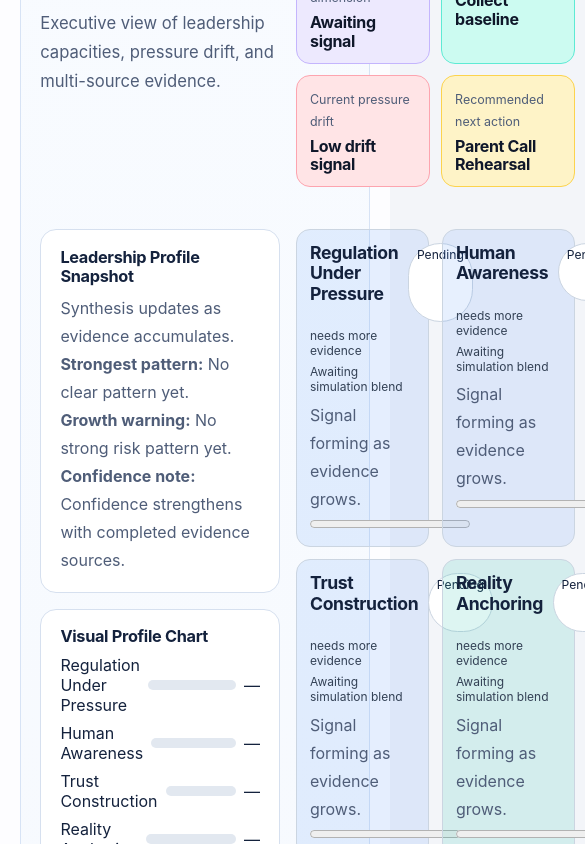
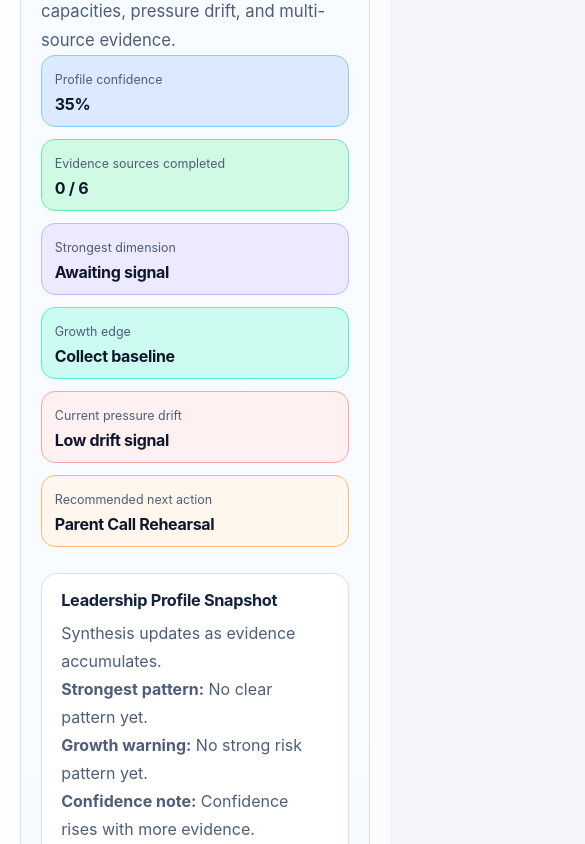
Before and after one commit to DrRobF/rob-furman-portfolio, a Next.js app: page /human-equation-suite/dashboard in a window 390 px wide. Shown: the part 560-1404 px from the top of the page, 585 px wide, since content can reach past the window. Built offline with nearby package versions, Linux system fonts and the light colour scheme.

Commit message:
Fix dashboard responsive grid layout and container stability

```diff
--- a/app/globals.css
+++ b/app/globals.css
@@ -1718,3 +1718,77 @@ p {
 .timeline-panel { background: linear-gradient(110deg, #eef2ff, #f8fafc); }
 .dashboard-tabs { display:flex; flex-wrap:wrap; gap:0.55rem; }
 @media (max-width: 1000px){ .kpi-strip { grid-template-columns: repeat(2,minmax(0,1fr)); } .dashboard-row-two { grid-template-columns:1fr; } .dimension-grid { grid-template-columns: repeat(2,minmax(0,1fr)); } .evidence-grid { grid-template-columns:1fr; } }
+
+/* Human Equation Suite dashboard layout rescue */
+.hes-dashboard-shell {
+  width: 100%;
+  max-width: 1240px;
+  margin: 0 auto;
+  padding: 1.25rem;
+  background: linear-gradient(180deg, #f8fbff, #f4f7fc);
+  border: 1px solid #d7e3f5;
+  border-radius: 20px;
+}
+.hes-dashboard-shell .card,
+.hes-dashboard-shell article {
+  min-width: 0;
+}
+.hes-kpi-strip {
+  display: grid;
+  grid-template-columns: repeat(auto-fit, minmax(180px, 1fr));
+  gap: 0.75rem;
+}
+.hes-profile-row {
+  display: grid;
+  grid-template-columns: minmax(0, 1fr) minmax(0, 1fr);
+  gap: 1rem;
+  align-items: start;
+}
+.hes-dimension-grid {
+  display: grid;
+  grid-template-columns: repeat(auto-fit, minmax(240px, 1fr));
+  gap: 0.85rem;
+}
+.hes-evidence-grid {
+  display: grid;
+  grid-template-columns: repeat(auto-fit, minmax(240px, 1fr));
+  gap: 0.85rem;
+}
+.hes-dashboard-tabs {
+  display: flex;
+  flex-wrap: wrap;
+  gap: 0.55rem;
+  position: static;
+}
+.hes-report-panel {
+  position: static;
+  overflow: visible;
+}
+.hes-dimension-grid .dimension-tile,
+.hes-evidence-grid .evidence-card {
+  padding: 1rem;
+  overflow-wrap: anywhere;
+}
+.hes-evidence-grid .evidence-card.is-complete {
+  border-left: 4px solid #10b981;
+}
+.hes-dimension-grid .dimension-tile.dim-foundational { background: #eaf2ff; }
+.hes-dimension-grid .dimension-tile.dim-applied { background: #e6f8f6; }
+.hes-dimension-grid .dimension-tile.dim-organizational { background: #f2ebff; }
+.hes-kpi-strip .kpi-rose { background: #fff1f2; border-color: #fda4af; }
+.hes-kpi-strip .kpi-amber { background: #fff7ed; border-color: #fdba74; }
+
+@media (max-width: 1024px) {
+  .hes-profile-row {
+    grid-template-columns: minmax(0, 1fr);
+  }
+  .hes-kpi-strip {
+    grid-template-columns: repeat(2, minmax(180px, 1fr));
+  }
+}
+
+@media (max-width: 640px) {
+  .hes-kpi-strip {
+    grid-template-columns: minmax(0, 1fr);
+  }
+}
--- a/app/human-equation-suite/dashboard/page.js
+++ b/app/human-equation-suite/dashboard/page.js
@@ -68,13 +68,13 @@ export default function HumanEquationDashboardPage() {
   const completedSources = Object.values(profile.evidenceSources).filter((s) => s.status === 'completed').length;
 
   return <section className="section section-light"><div className="container"><LanguageSwitcher /><HumanEquationNav />
-    <div className="dashboard-shell top-space-sm">
+    <div className="hes-dashboard-shell top-space-sm">
       <div className="dashboard-hero">
         <p className="eyebrow">Human Equation Dashboard</p><h1>Leadership Pressure Profile</h1>
         <p className="lead">{profile.interpretation?.summary || 'Executive view of leadership capacities, pressure drift, and multi-source evidence.'}</p>
       </div>
 
-      <div className="kpi-strip">
+      <div className="hes-kpi-strip">
         <article className="kpi-card kpi-blue"><p>Profile confidence</p><h3>{Math.round(profile.confidenceLevels.baseline * 100)}%</h3></article>
         <article className="kpi-card kpi-green"><p>Evidence sources completed</p><h3>{completedSources} / {Object.keys(profile.evidenceSources).length}</h3></article>
         <article className="kpi-card kpi-purple"><p>Strongest dimension</p><h3>{strongest?.label || 'Awaiting signal'}</h3></article>
@@ -83,28 +83,28 @@ export default function HumanEquationDashboardPage() {
         <article className="kpi-card kpi-amber"><p>Recommended next action</p><h3>{profile.recommendations?.nextSimulation || 'Start Parent Call'}</h3></article>
       </div>
 
-      <div className="dashboard-row-two top-space">
-        <article className="card leadership-snapshot"><h2>Leadership Profile Snapshot</h2><p>{profile.interpretation?.summary || 'Synthesis updates as evidence accumulates.'}</p><p><strong>Strongest pattern:</strong> {strongest?.growthNote || 'No clear pattern yet.'}</p><p><strong>Growth warning:</strong> {profile.distortions.emerging[0] || 'No strong risk pattern yet.'}</p><p><strong>Confidence note:</strong> {profile.interpretation?.confidenceNarrative || 'Confidence strengthens with completed evidence sources.'}</p></article>
+      <div className="hes-profile-row top-space">
+        <article className="card leadership-snapshot"><h2>Leadership Profile Snapshot</h2><p>{profile.interpretation?.summary || 'Synthesis updates as evidence accumulates.'}</p><p><strong>Strongest pattern:</strong> {strongest?.growthNote || 'No clear pattern yet.'}</p><p><strong>Growth warning:</strong> {profile.distortions.emerging[0] || 'No strong risk pattern yet.'}</p><p><strong>Confidence note:</strong> {profile.interpretation?.confidenceNarrative || 'Confidence rises with more evidence.'}</p></article>
         <article className="card profile-chart"><h2>Visual Profile Chart</h2>{dimensionDefinitions.map(({ key, label }, i) => { const score = profile.dimensions[key]?.blendedCompositeScore || 0; const meta = layerMeta[layerKey(i)]; return <div key={key} className="bar-row"><div className="bar-label">{label}</div><div className="bar-track"><div className={`bar-fill ${meta.cls}`} style={{ width: `${(score / 5) * 100}%` }} /></div><span>{score ? score.toFixed(1) : '—'}</span></div>; })}</article>
       </div>
 
-      <div className="dimension-grid top-space">
-        {dimensionDefinitions.map(({ key, label }, i) => { const d = profile.dimensions[key]; const m = layerMeta[layerKey(i)]; return <article key={key} className={`dimension-tile ${m.cls}`}><header><h3>{label}</h3><span className="score-pill">{Number.isFinite(d.blendedCompositeScore) ? `${d.blendedCompositeScore.toFixed(1)} / 5` : 'Pending'}</span></header><div className="tile-meta"><span>{d.confidence.replaceAll('_', ' ')}</span><span>{d.strongestEvidenceSource}</span></div><p>{d.growthNote || 'Signal forming as evidence grows.'}</p><progress max="100" value={d.statusProgress} style={{ accentColor: m.color }} /></article>; })}
+      <div className="hes-dimension-grid top-space">
+        {dimensionDefinitions.map(({ key, label }, i) => { const d = profile.dimensions[key]; const m = layerMeta[layerKey(i)]; return <article key={key} className={`dimension-tile ${m.cls}`}><header><h3>{label}</h3><span className="score-pill">{Number.isFinite(d.blendedCompositeScore) ? `${d.blendedCompositeScore.toFixed(1)} / 5` : 'Pending'}</span></header><div className="tile-meta"><span>{d.confidence.replaceAll('_', ' ')}</span><span>{d.strongestEvidenceSource}</span></div><p>{d.growthNote || 'Signal forming.'}</p><progress max="100" value={d.statusProgress} style={{ accentColor: m.color }} /></article>; })}
       </div>
 
-      <div className="evidence-grid top-space">
+      <div className="hes-evidence-grid top-space">
         {Object.values(profile.evidenceSources).map((source) => { const completed = source.status === 'completed'; return <article key={source.key} className={`evidence-card ${completed ? 'is-complete' : 'is-pending'}`}><div className="evidence-header"><h3>{source.label}</h3><span className="status-chip">{completed ? 'Completed' : 'Not Started'}</span></div><p><strong>Feeds dimensions:</strong> {source.contribution}</p><p><strong>Latest date:</strong> {source.latestUpdate}</p><Link href={source.key === 'urbanSim' && completed ? '/human-equation-suite/dashboard?tab=urban' : source.route} className="button secondary">{completed ? 'View Report' : 'Launch'}</Link></article>; })}
       </div>
 
-      <div className="top-space-sm dashboard-tabs">{tabs.map((tab) => <button key={tab.key} className={`button ${activeTab === tab.key ? 'primary' : 'secondary'}`} onClick={() => setActiveTab(tab.key)}>{tab.label}</button>)}</div>
+      <div className="top-space-sm hes-dashboard-tabs">{tabs.map((tab) => <button key={tab.key} className={`button ${activeTab === tab.key ? 'primary' : 'secondary'}`} onClick={() => setActiveTab(tab.key)}>{tab.label}</button>)}</div>
 
       <article className="card timeline-panel top-space-sm"><h2>Timeline + Trends</h2><p>{profile.simulationHistory.map((event) => `${event.source} (${event.completedAt ? new Date(event.completedAt).toLocaleDateString('en-US') : 'pending'})`).join(' • ') || 'No timeline events yet.'}</p><p><strong>Growth notes:</strong> {(profile.growthNotes || []).join(' ') || 'Additional completed sources unlock trend recommendations.'}</p></article>
 
-      {activeTab === 'diagnostic' && <article className="card report-panel top-space-sm"><h2>Diagnostic Report</h2>{!diagnostic ? <><p>Diagnostic not completed yet.</p><Link href="/human-equation-suite/diagnostic" className="button primary">Take Diagnostic</Link></> : <><p><strong>Summary:</strong> {diagnostic.pressureProfileTitle}</p><div className="card-grid"><article className="card"><h3>Dimension Contribution</h3><p>{dimensionDefinitions.map((d) => `${d.label}: ${diagnostic.dimensions?.[d.key]?.composite ?? 'N/A'}`).join(' • ')}</p></article><article className="card"><h3>Distortions</h3><p>{diagnostic.topDistortions?.join(', ') || 'No clear distortion signature yet.'}</p></article><article className="card"><h3>Growth Recommendations</h3><p>{diagnostic.growthEdges?.join(', ') || 'Awaiting clearer growth edge signal.'}</p></article></div></>}</article>}
+      {activeTab === 'diagnostic' && <article className="card hes-report-panel top-space-sm"><h2>Diagnostic Report</h2>{!diagnostic ? <><p>Diagnostic not completed yet.</p><Link href="/human-equation-suite/diagnostic" className="button primary">Take Diagnostic</Link></> : <><p><strong>Summary:</strong> {diagnostic.pressureProfileTitle}</p><div className="card-grid"><article className="card"><h3>Dimension Contribution</h3><p>{dimensionDefinitions.map((d) => `${d.label}: ${diagnostic.dimensions?.[d.key]?.composite ?? 'N/A'}`).join(' • ')}</p></article><article className="card"><h3>Distortions</h3><p>{diagnostic.topDistortions?.join(', ') || 'No clear distortion signature yet.'}</p></article><article className="card"><h3>Growth Recommendations</h3><p>{diagnostic.growthEdges?.join(', ') || 'Awaiting clearer growth edge signal.'}</p></article></div></>}</article>}
 
-      {activeTab === 'urban' && <article className="card report-panel top-space-sm"><h2>Urban Student Report</h2>{!urbanReport ? <><p>Urban Student Simulation has not been completed yet.</p><Link href="/day-in-the-life-urban-student" className="button secondary">Launch Urban Student Simulation</Link></> : <><p>{urbanReport.evidenceSummary}</p><div className="card-grid">{dimensionDefinitions.map(({ key, label }) => <article key={key} className="card"><h3>{label}</h3><p>{urbanReport.dimensions?.[key]?.narrative || 'Behavioral evidence still forming.'}</p></article>)}</div></>}</article>}
+      {activeTab === 'urban' && <article className="card hes-report-panel top-space-sm"><h2>Urban Student Report</h2>{!urbanReport ? <><p>Urban Student Simulation has not been completed yet.</p><Link href="/day-in-the-life-urban-student" className="button secondary">Launch Urban Student Simulation</Link></> : <><p>{urbanReport.evidenceSummary}</p><div className="card-grid">{dimensionDefinitions.map(({ key, label }) => <article key={key} className="card"><h3>{label}</h3><p>{urbanReport.dimensions?.[key]?.narrative || 'Behavioral evidence still forming.'}</p></article>)}</div></>}</article>}
 
-      {activeTab !== 'master' && activeTab !== 'diagnostic' && activeTab !== 'urban' && <article className="card report-panel top-space-sm"><h2>{tabs.find((t) => t.key === activeTab)?.label}</h2><p>{activeTab === 'parent-call' ? 'No parent call report captured yet.' : activeTab === 'leadership-simulation' ? 'No leadership simulation report captured yet.' : 'No observation lab report captured yet.'}</p><Link href={activeTab === 'parent-call' ? '/human-equation' : activeTab === 'leadership-simulation' ? '/simulation-overview' : '/human-equation-suite/dashboard'} className="button secondary">Launch</Link></article>}
+      {activeTab !== 'master' && activeTab !== 'diagnostic' && activeTab !== 'urban' && <article className="card hes-report-panel top-space-sm"><h2>{tabs.find((t) => t.key === activeTab)?.label}</h2><p>{activeTab === 'parent-call' ? 'No parent call report captured yet.' : activeTab === 'leadership-simulation' ? 'No leadership simulation report captured yet.' : 'No observation lab report captured yet.'}</p><Link href={activeTab === 'parent-call' ? '/human-equation' : activeTab === 'leadership-simulation' ? '/simulation-overview' : '/human-equation-suite/dashboard'} className="button secondary">Launch</Link></article>}
 
       {isDevMode && <div className="top-space-sm"><label htmlFor="dev-profile"><strong>Load Dev Profile:</strong></label> <select id="dev-profile" value={selectedDevProfile} onChange={(e) => loadDevProfile(e.target.value)}><option value="">Select preset...</option>{DEV_PROFILE_PRESETS.map((preset) => <option key={preset.key} value={preset.key}>{preset.label}</option>)}</select></div>}
     </div>
```
